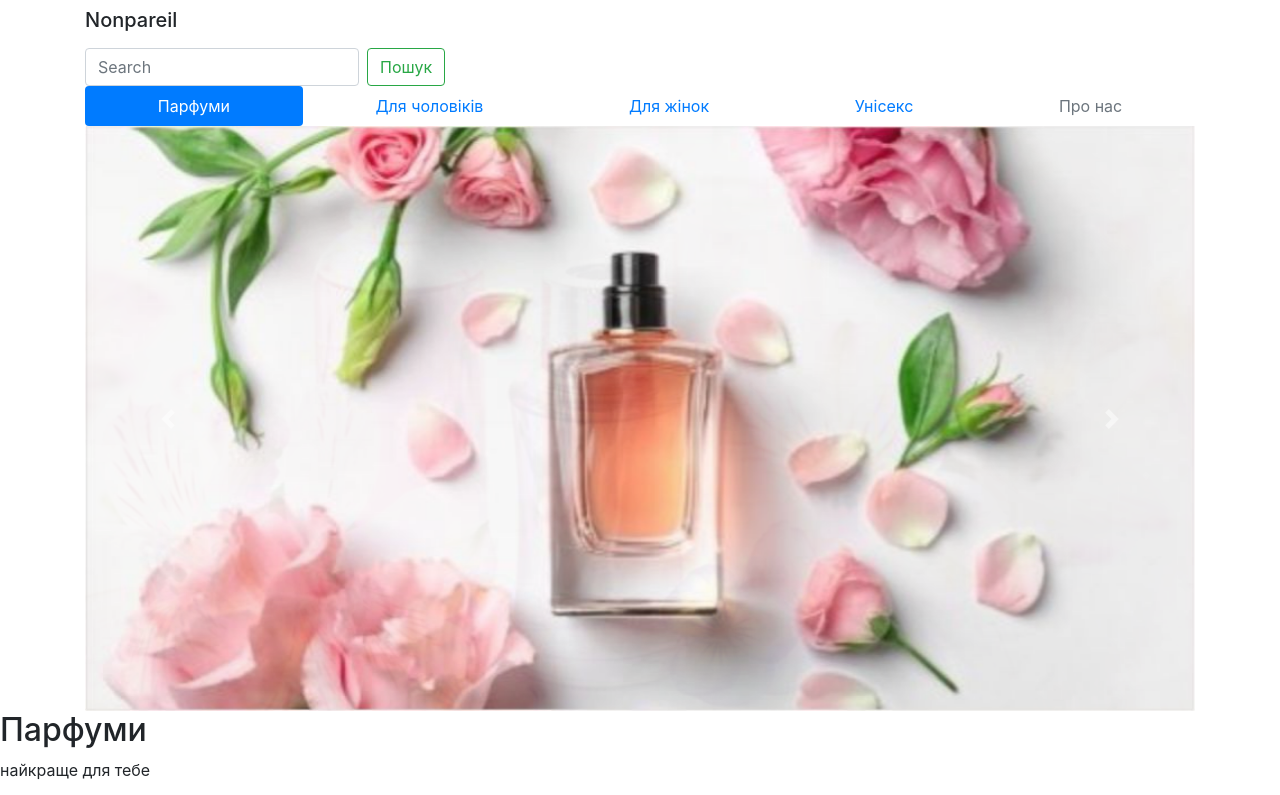
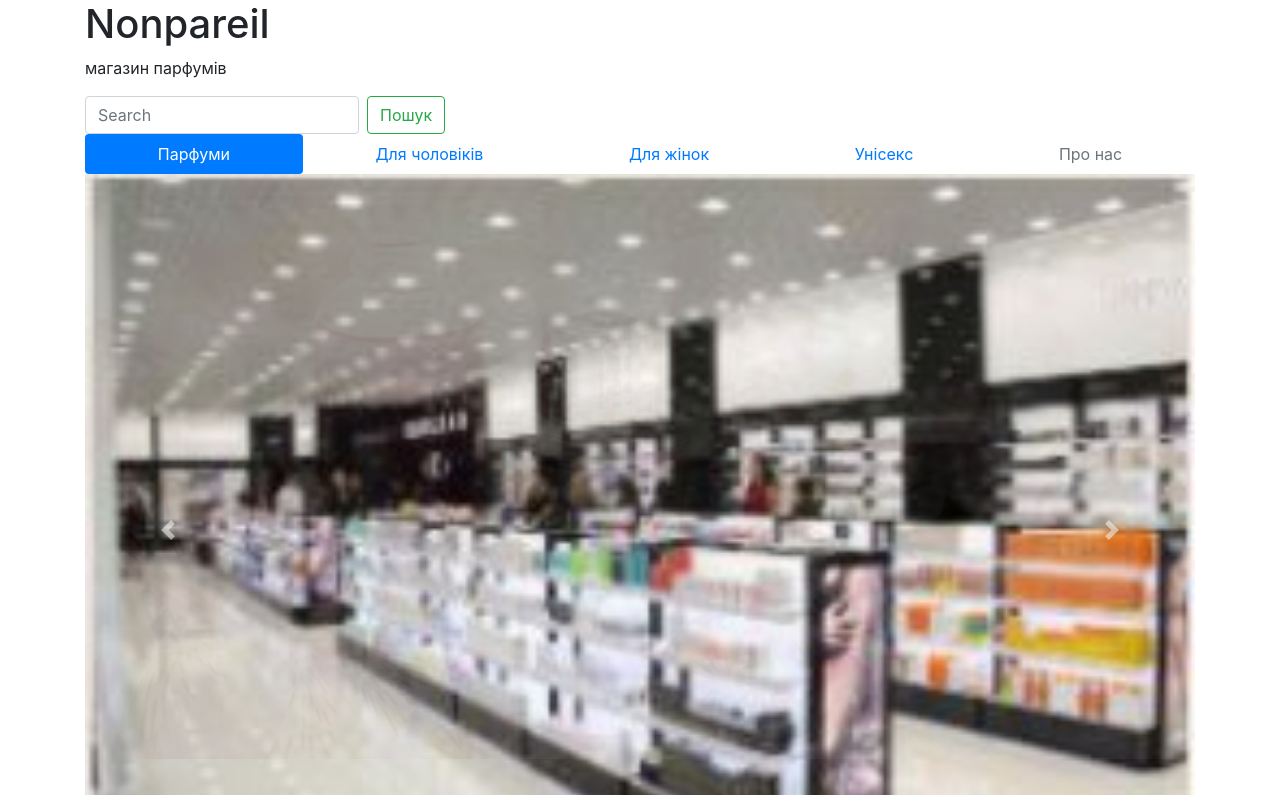
Before and after one commit to AndriiFedoriv/nonpareil, a plain HTML site: page index.html in a window 1280 px wide. Shown: the top 795 px of the page. Drawn offline with nearby package versions, Linux system fonts and the light colour scheme.

Commit message:
change nav

```diff
--- a/index.html
+++ b/index.html
@@ -17,7 +17,10 @@
   <body>
     <header class="container">
       <div>
-        <h1 class="navbar-brand" href="./">Nonpareil</h1>
+        <section>
+        <h1 href="./">Nonpareil</h1>
+        <p href="./">магазин парфумів</p>
+        </section>
         <form class="form-inline my-2 my-lg-0">
           <input
             class="form-control mr-sm-2"
@@ -59,7 +62,7 @@
         <div class="carousel-inner">
           <div class="carousel-item active">
             <img
-              src="/img/bottle-of-perfume-and-scattered-roses.jpg"
+              src="/img/interior-of-the-store.jpg"
               class="d-block w-100"
               alt="Парфуми на скатерті з пелюстками троянд"
             />
```
